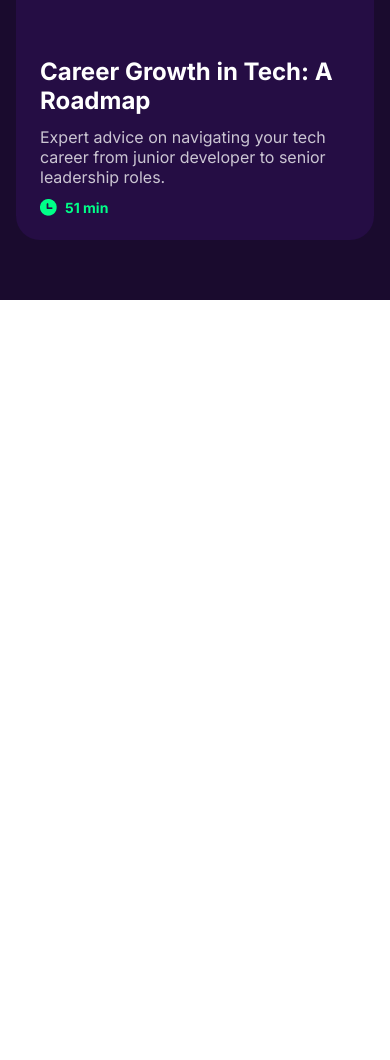
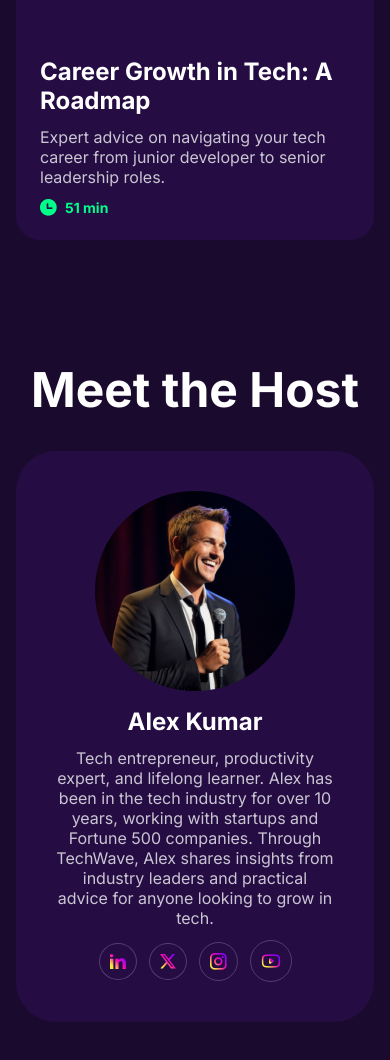
Before and after one commit to shSalman009/PH-Assignment-02, a plain HTML site: page index.html in a window 390 px wide. Shown: the part 4550-5610 px from the top of the page. Before the commit the page ends 4850 px from the top, so only its background shows below. Drawn offline with Linux system fonts and the light colour scheme; grey boxes are pictures that could not be loaded.

Commit message:
feat: add responsive host section

```diff
--- a/index.html
+++ b/index.html
@@ -213,6 +213,47 @@
           </div>
         </div>
       </section>
+
+      <section id="host">
+        <div class="container host-container">
+          <h2 class="section-title">Meet the Host</h2>
+          <div class="host-card">
+            <div class="host-image">
+              <img src="./assets/host.png" alt="A Man Photo" />
+            </div>
+            <div class="host-info">
+              <h4 class="card-title">Alex Kumar</h4>
+              <p class="text-muted">
+                Tech entrepreneur, productivity expert, and lifelong learner.
+                Alex has been in the tech industry for over 10 years, working
+                with startups and Fortune 500 companies. Through TechWave, Alex
+                shares insights from industry leaders and practical advice for
+                anyone looking to grow in tech.
+              </p>
+              <ul class="host-socials">
+                <li>
+                  <a href="#"
+                    ><img src="./assets/linkedin.png" alt="Linkedin"
+                  /></a>
+                </li>
+                <li>
+                  <a href="#"><img src="./assets/x.png" alt="X" /></a>
+                </li>
+                <li>
+                  <a href="#"
+                    ><img src="./assets/instagram.png" alt="Instagram"
+                  /></a>
+                </li>
+                <li>
+                  <a href="#"
+                    ><img src="./assets/youtube.png" alt="Youtube"
+                  /></a>
+                </li>
+              </ul>
+            </div>
+          </div>
+        </div>
+      </section>
     </main>
     <footer></footer>
   </body>
--- a/style.css
+++ b/style.css
@@ -300,8 +300,46 @@ header {
   color: var(--color-secondary);
   font-size: 14px;
 }
+
+/* Host Styles */
+#host {
+  background-color: var(--bg-primary);
+}
+.host-card {
+  background-color: var(--bg-card);
+  border-radius: 40px;
+  padding: 40px;
+  display: flex;
+  justify-content: space-between;
+  align-items: center;
+  gap: 20px;
+}
+.host-info {
+  display: flex;
+  flex-direction: column;
+  justify-content: center;
+  align-items: start;
+  gap: 12px;
+}
+.host-socials {
+  display: flex;
+  align-items: center;
+  gap: 12px;
+}
+.host-socials li {
+  list-style: none;
+  border: 1px solid #533c72;
+  padding: 10px;
+  line-height: 0;
+  border-radius: 50%;
+}
+.host-socials li a {
+  display: inline-block;
+  line-height: 0;
+}
+.host-socials li a img {
+}
 /* Responsive Screens */
-
 @media screen and (max-width: 992px) {
   .banner-circle {
     margin-bottom: -25px;
@@ -358,4 +396,13 @@ header {
   .about-container hr {
     margin-block: 40px;
   }
+  .host-card {
+    flex-direction: column;
+    justify-content: center;
+    gap: 12px;
+  }
+  .host-info {
+    align-items: center;
+    text-align: center;
+  }
 }
```
